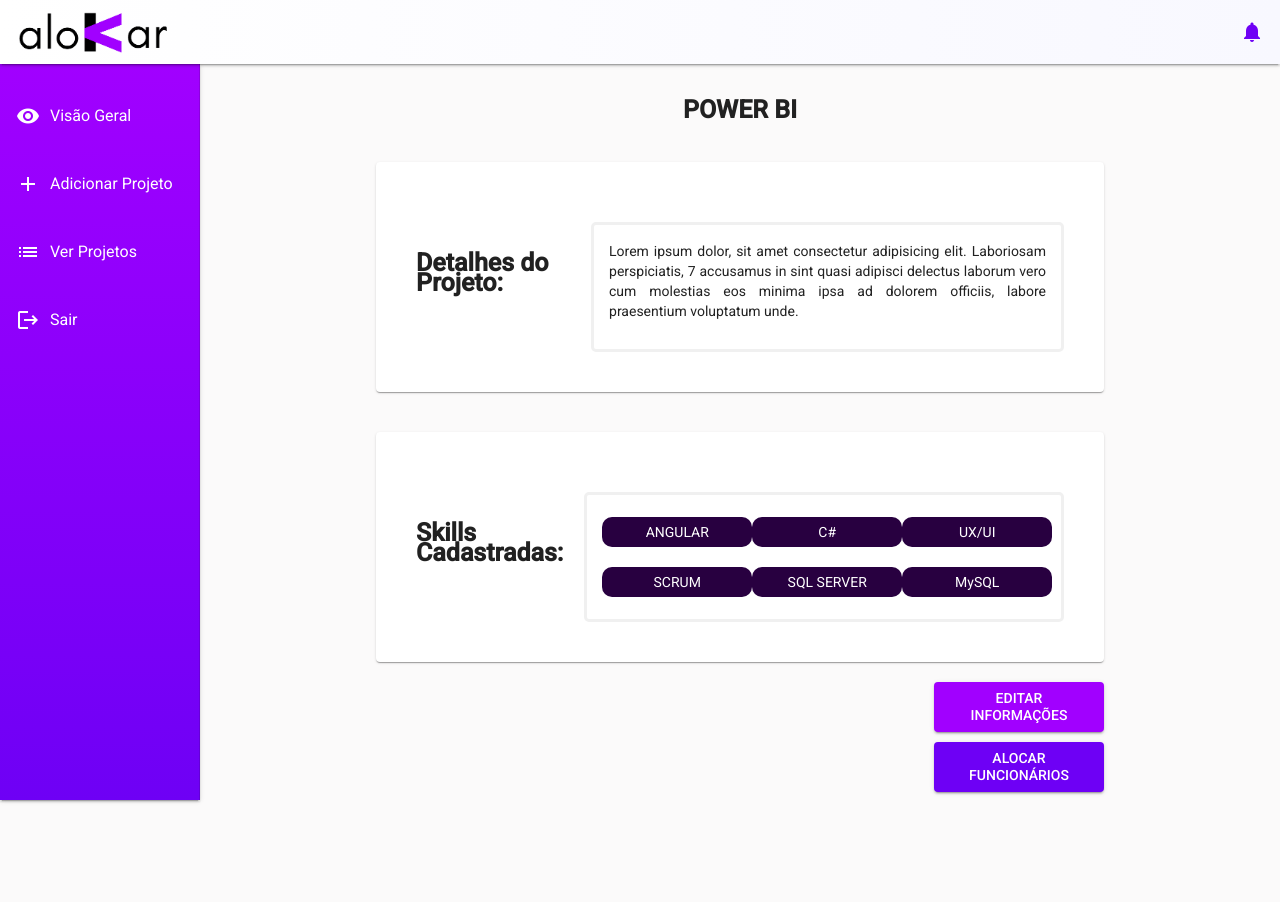
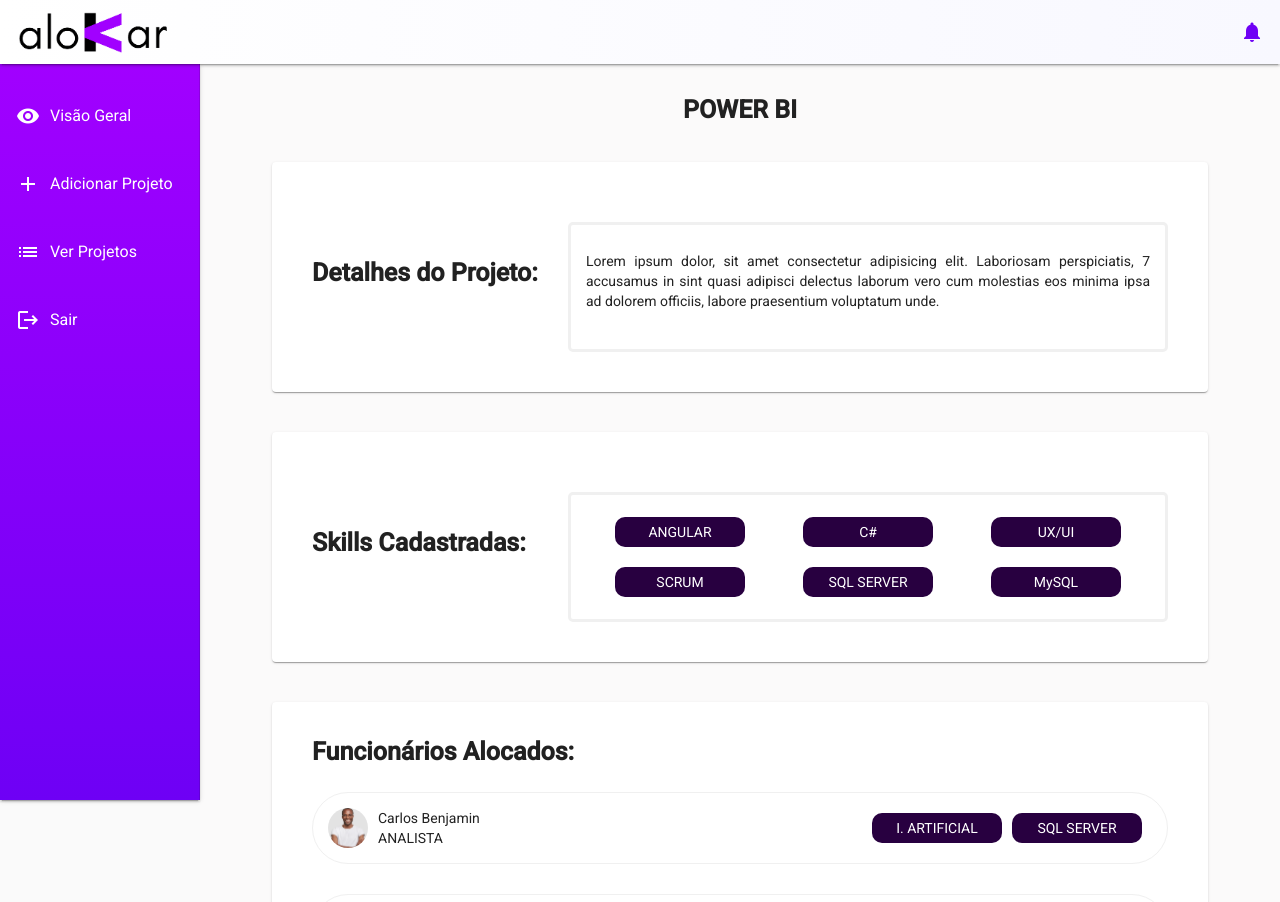
Before and after one commit to mateusntn/residencia-accenture, an Angular app in the folder alokarFrontend/: page /projects/details in a window 1280 px wide. Shown: the top 902 px of the page. Before the commit the page ends 802 px from the top, so only its background shows below. Built offline with nearby package versions, Linux system fonts and the light colour scheme.

Commit message:
ALF(8.3): Changes project-details

```diff
--- a/alokarFrontend/src/app/views/project-details/project-details.component.css
+++ b/alokarFrontend/src/app/views/project-details/project-details.component.css
@@ -16,7 +16,7 @@
 }
 
 mat-card{
-    width: 70%;
+    width: 90%;
     margin: 20px 0px;
     padding: 40px;
 
@@ -39,11 +39,26 @@
     font-weight: bold;
 }
 
+.outputao {
+  width: 600px;
+  height: 130px;
+  border: 3px solid #f0f0f0;
+  border-radius: 5px;
+  margin-top: 20px;
+  display: flex;
+  flex-direction: column;
+  flex-wrap: wrap;
+  justify-content: center;
+  align-items: center;
+  padding: 0px 15px;
+  text-align: justify;
+}
+
 .outputinho {
     display: flex;
     justify-content: center;
     align-items: center;
-    width: 150px;
+    width: 130px;
     border-radius: 10px;
     height: 30px;
     background-color: #280040;
@@ -56,25 +71,6 @@
     margin: 0;
 }
 
-.buttons-details button {
-    color: #fff;
-    height: 50px;
-    width: 170px;
-    white-space: normal;
-    line-height: 17px;
-    margin-bottom: 10px;
-
-}
-
-.buttons-details{
-    display: flex;
-    flex-direction: column;
-    align-items: flex-end;
-    width: 70%;
-
-
-}
-
 .edit-infos{
     background-color:  #A100ff;
 }
@@ -83,27 +79,51 @@
     background-color: #6E00F5;
 }
 
-.div-conclude {
-display: flex;
-justify-content: flex-end;
+.person{
+    display: flex;
+    align-items: center;
+    justify-content: space-between;
+    border: 1px solid #f0f0f0;
+    border-radius: 40px;
+    margin-top: 30px;
+    padding: 10px 15px;
 }
 
-.outputao {
-    width: 600px;
-    height: 130px;
-    border: 3px solid #f0f0f0;
-    border-radius: 5px;
-    margin-top: 20px;
+.person .employee-img {
     display: flex;
-    flex-direction: column;
-    flex-wrap: wrap;
-    justify-content: center;
     align-items: center;
-    padding: 0px 15px;
-    text-align: justify;
 }
 
-.person{
+.person .employee-img img {
+    margin-right: 10px;
+    height: 40px;
+    border-radius: 50%;
+}
+
+.person .employee-img p {
+    margin-bottom: 0;
+}
+
+.skills-func {
+  display: flex;
+}
+
+.skills-func .outputinho {
+  margin-right: 10px;
+}
+
+.buttons-details{
     display: flex;
-    width: 1000px;
+    justify-content: flex-end;
+    width: 90%;
+    margin-bottom: 30px;
 }
+
+.buttons-details button {
+    color: #fff;
+    height: 50px;
+    width: 170px;
+    white-space: normal;
+    line-height: 17px;
+    margin-left: 10px;
+}
--- a/alokarFrontend/src/app/views/project-details/project-details.component.html
+++ b/alokarFrontend/src/app/views/project-details/project-details.component.html
@@ -4,7 +4,8 @@
         <mat-card-title class="subtitle">Detalhes do Projeto:</mat-card-title>
         <div class="outputao">
             <p> Lorem ipsum dolor, sit amet consectetur adipisicing elit. Laboriosam perspiciatis, 7
-                accusamus in sint quasi adipisci delectus laborum vero cum molestias eos minima ipsa ad dolorem officiis,
+                accusamus in sint quasi adipisci delectus laborum vero cum molestias eos minima ipsa ad dolorem
+                officiis,
                 labore praesentium voluptatum unde.</p>
         </div>
     </mat-card>
@@ -31,15 +32,17 @@
             </div>
         </div>
     </mat-card>
-    <!-- <mat-card class="employees">    #EM EDIÇÃO!
+    <mat-card class="employees">
         <mat-card-title class="subtitle">Funcionários Alocados: </mat-card-title>
         <div class="person">
-            <img src="assets/img/func1.png" alt="funcionário 1">
+            <div class="employee-img">
+                <img src="assets/img/func1.svg" alt="funcionário 1">
                 <div>
                     <p>Carlos Benjamin</p>
                     <p>ANALISTA</p>
                 </div>
-            <div>
+            </div>
+            <div class="skills-func">
                 <div class="outputinho">
                     <p>I. ARTIFICIAL</p>
                 </div>
@@ -49,12 +52,14 @@
             </div>
         </div>
         <div class="person">
-            <img src="assets/img/func2.png" alt="funcionário 2">
+            <div class="employee-img">
+                <img src="assets/img/func2.svg" alt="funcionário 2">
                 <div>
                     <p>Andrey Silva</p>
                     <p>CIENTISTA DE DADOS</p>
                 </div>
-            <div>
+            </div>
+            <div class="skills-func">
                 <div class="outputinho">
                     <p>POWER BI</p>
                 </div>
@@ -64,12 +69,14 @@
             </div>
         </div>
         <div class="person">
-            <img src="assets/img/func3.png" alt="funcionário 3">
+            <div class="employee-img">
+                <img src="assets/img/func3.svg" alt="funcionário 3">
                 <div>
                     <p>DENISE ROSA</p>
                     <p>ANALISTA</p>
                 </div>
-            <div>
+            </div>
+            <div class="skills-func">
                 <div class="outputinho">
                     <p>MySQL</p>
                 </div>
@@ -78,8 +85,7 @@
                 </div>
             </div>
         </div>
-
-    </mat-card> -->
+    </mat-card>
     <div class="buttons-details">
         <button mat-raised-button class="edit-infos">EDITAR INFORMAÇÕES</button>
         <button mat-raised-button class="allocate">ALOCAR FUNCIONÁRIOS</button>
```
Lines whose indentation alone changed are shown as unchanged.
